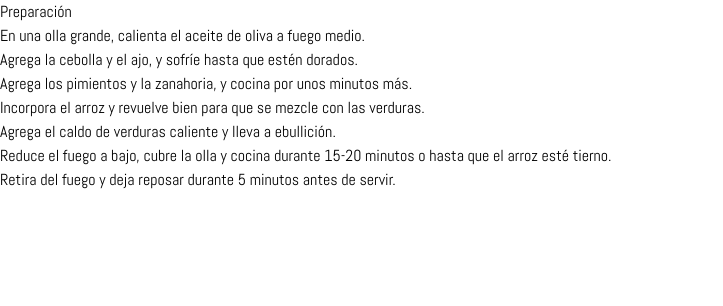
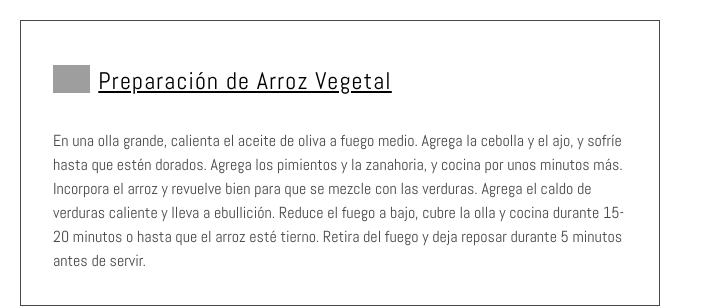
Before and after one commit to mahojv/recetario-online, a React (Vite) app: page / in a window 1280 px wide. Shown: the top 306 px of the page, without its empty margins (0-723 px from the left). Built offline with nearby package versions, Linux system fonts and the light colour scheme; grey boxes are pictures that could not be loaded.

Commit message:
preparacion

```diff
--- a/src/components/Preparacion.jsx
+++ b/src/components/Preparacion.jsx
@@ -1,21 +1,28 @@
-import React from 'react'
+import React from "react";
 
 export default function Preparacion() {
   return (
-    <div>
-      <span>
-        <h3>Preparación</h3>
-      </span>
+    <section className="border border-[#474747] md:w-1/2 m-5 p-4 max-w-[700px]">
+      <h2 className="flex justify-left space-x-1 gap-2 Dtext-[#474747] underline tracking-wider p-4 mt-3 text-2xl">
+        <img
+          src="https://www.gourmet.cl/wp-content/themes/gourmet/img/icons/cubierto.png"
+          className="h-7"
+        ></img>
+        Preparación de Arroz Vegetal
+      </h2>
 
-      <ol>
-        <li>En una olla grande, calienta el aceite de oliva a fuego medio.</li>
-        <li>Agrega la cebolla y el ajo, y sofríe hasta que estén dorados.</li>
-        <li>Agrega los pimientos y la zanahoria, y cocina por unos minutos más.</li>
-        <li>Incorpora el arroz y revuelve bien para que se mezcle con las verduras.</li>
-        <li>Agrega el caldo de verduras caliente y lleva a ebullición.</li>
-        <li>Reduce el fuego a bajo, cubre la olla y cocina durante 15-20 minutos o hasta que el arroz esté tierno.</li>
-        <li>Retira del fuego y deja reposar durante 5 minutos antes de servir.</li>
-      </ol>
-    </div>
-  )
+      <ul className="text-[#474747] p-4 mt-0">
+        <li>
+          En una olla grande, calienta el aceite de oliva a fuego medio. Agrega
+          la cebolla y el ajo, y sofríe hasta que estén dorados. Agrega los
+          pimientos y la zanahoria, y cocina por unos minutos más. Incorpora el
+          arroz y revuelve bien para que se mezcle con las verduras. Agrega el
+          caldo de verduras caliente y lleva a ebullición. Reduce el fuego a
+          bajo, cubre la olla y cocina durante 15-20 minutos o hasta que el
+          arroz esté tierno. Retira del fuego y deja reposar durante 5 minutos
+          antes de servir.
+        </li>
+      </ul>
+    </section>
+  );
 }
```
